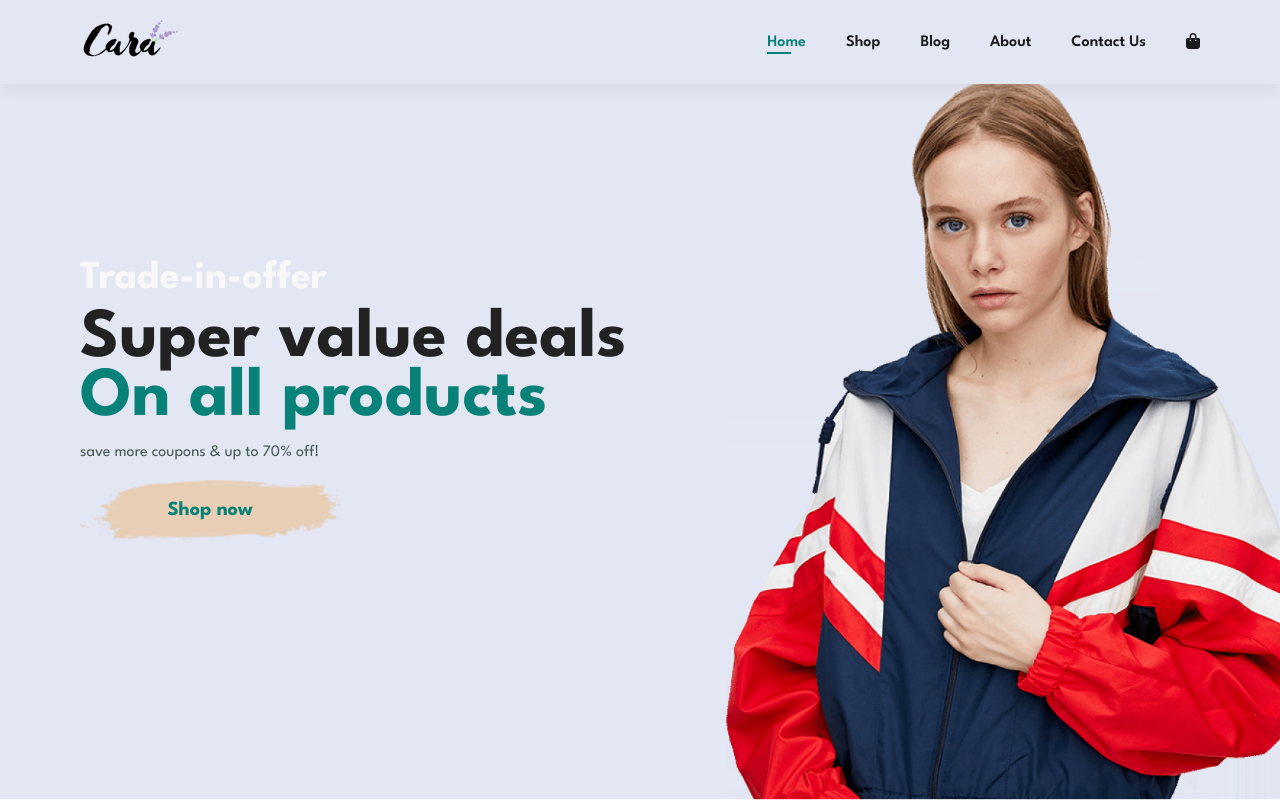
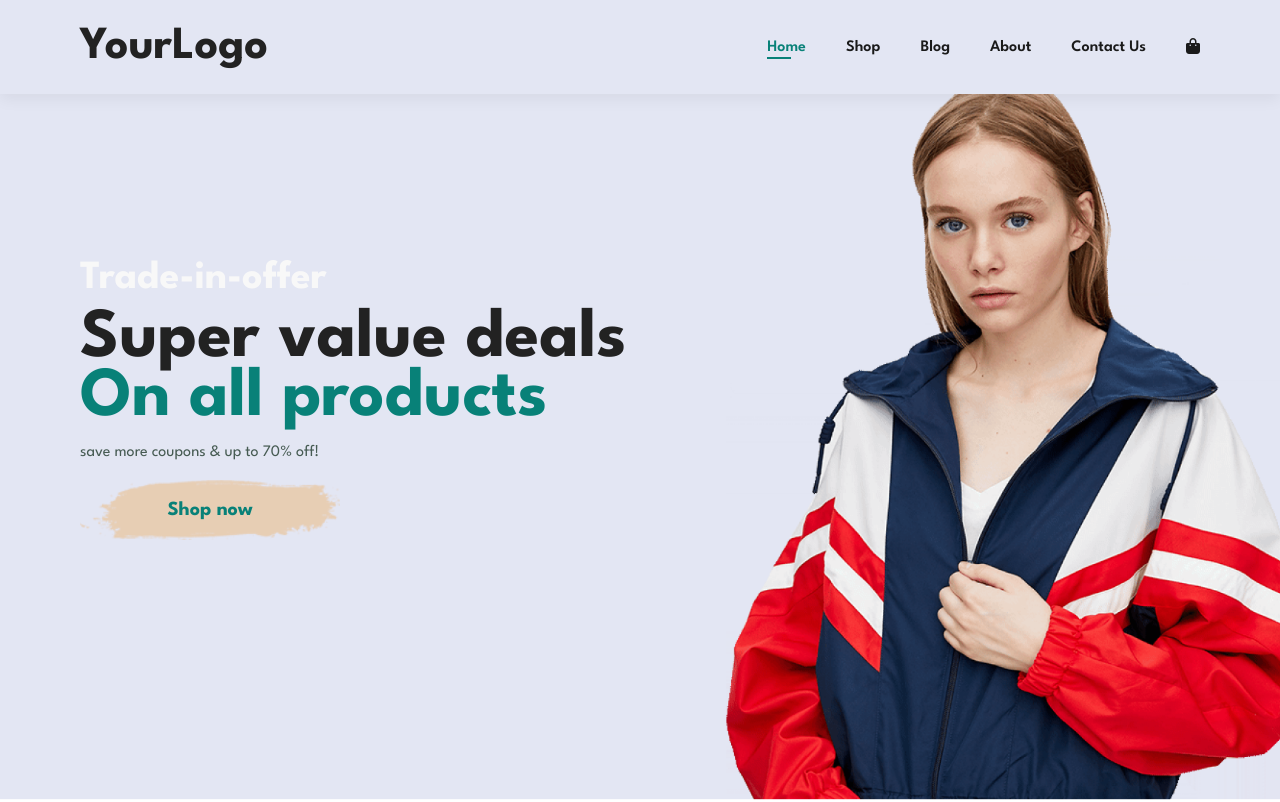
Before and after one commit to Himanshu-sh1/Cara-, a plain HTML site: page index.html in a window 1280 px wide. Shown: the top 802 px of the page. Drawn offline with Linux system fonts and the light colour scheme.

Commit message:
Update index.html

```diff
--- a/index.html
+++ b/index.html
@@ -17,7 +17,8 @@
     <header>
       <div id="header">
         <div class="header-logo">
-          <a href="index.html"><img src="images/logo.png" alt="" /></a>
+          <h2>YourLogo</h2>
+         <!-- <a href="index.html"><img src="images/logo.png" alt="" /></a>   -->
         </div>
         <div class="header-list">
           <nav class="header-list-nav">
@@ -367,7 +368,8 @@
     <footer>
       <div id="footer">
         <div class="contact">
-          <a href="index.html"><img src="images/logo.png" alt="" /></a>
+          <h2>YourLogo</h2>
+       <!--   <a href="index.html"><img src="images/logo.png" alt="" /></a> -->
           <br> <br>
           <br>
           <h3>Contact</h3>
```
